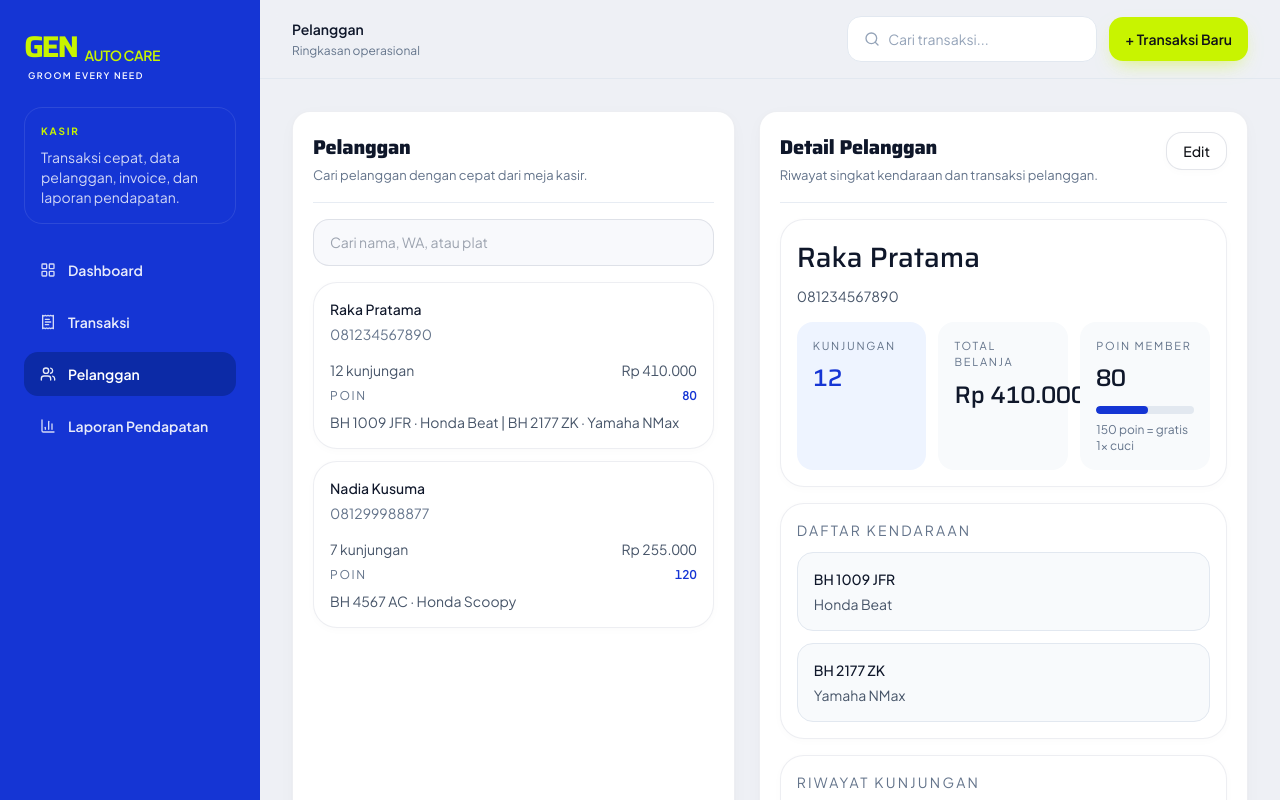
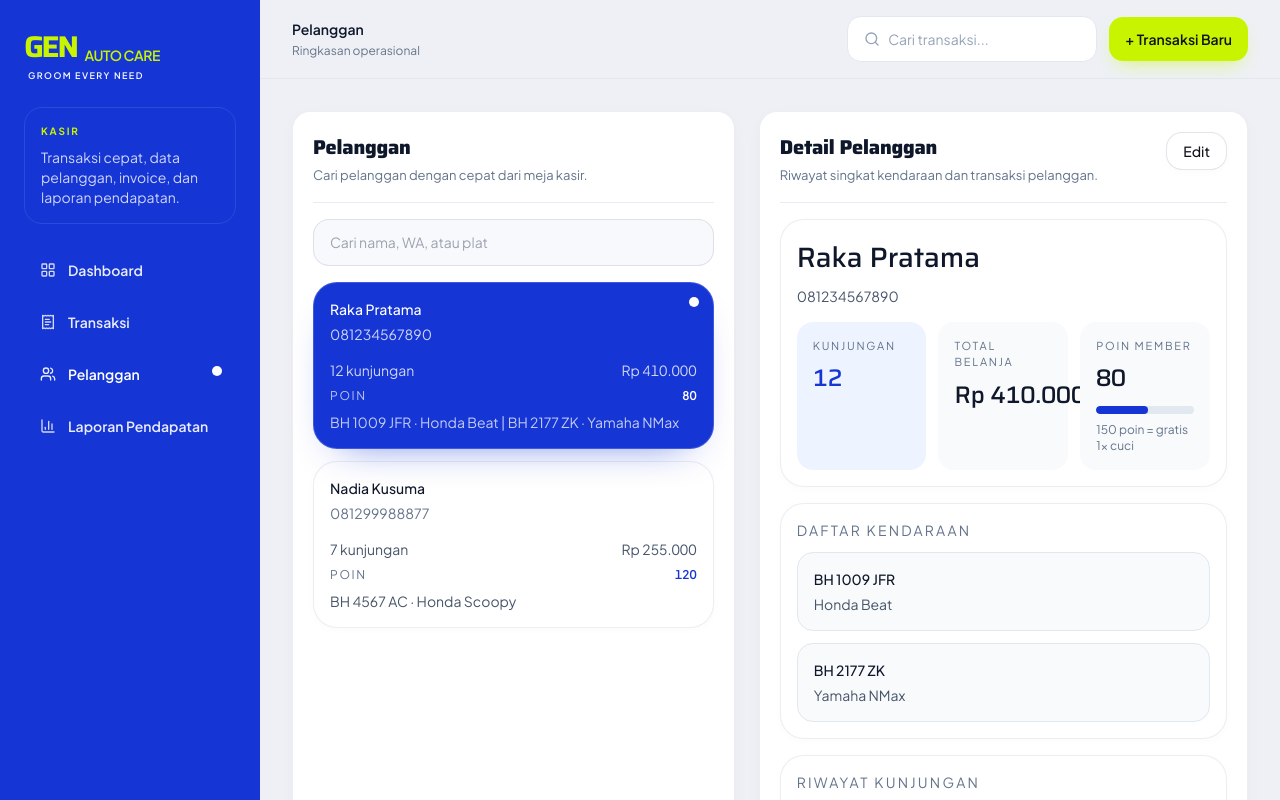
Before and after one commit to triosptr/app-genautocare, a React (Vite) app: page /customers in a window 1280 px wide. Shown: the top 800 px of the page. Built offline with nearby package versions, Linux system fonts and the light colour scheme.

Commit message:
UI: unify selected state (blue card + dot)

```diff
--- a/src/components/layout/AppShell.tsx
+++ b/src/components/layout/AppShell.tsx
@@ -49,7 +49,7 @@ export function AppShell({ mode, role, onSignOut, children }: AppShellProps) {
                 className={({ isActive }) =>
                   cn(
                     'flex items-center gap-3 rounded-[14px] px-4 py-3 text-sm font-semibold transition-colors duration-200',
-                    isActive ? 'bg-[#0c2aa6] text-white' : 'text-white/90 hover:bg-white/10',
+                    isActive ? 'brand-selected' : 'text-white/90 hover:bg-white/10',
                   )
                 }
               >
--- a/src/index.css
+++ b/src/index.css
@@ -94,6 +94,25 @@
   background-color: #ffffff;
   transform: translateY(-1px);
   box-shadow: 0 4px 12px rgba(0, 0, 0, 0.03);
+}
+
+.brand-selected {
+  position: relative;
+  border-color: rgba(255, 255, 255, 0.18);
+  background: var(--brand-blue);
+  color: #ffffff;
+  box-shadow: 0 18px 42px -28px rgba(21, 53, 212, 0.8);
+}
+
+.brand-selected::after {
+  content: '';
+  position: absolute;
+  top: 14px;
+  right: 14px;
+  width: 10px;
+  height: 10px;
+  border-radius: 999px;
+  background: #ffffff;
 }
 
 .brand-canvas {
--- a/src/pages/CashierDetailPage.tsx
+++ b/src/pages/CashierDetailPage.tsx
@@ -162,7 +162,7 @@ export default function CashierDetailPage() {
                   className={cn(
                         'relative flex min-h-[160px] flex-col justify-between rounded-[16px] border p-4 text-left transition-all duration-200 hover:-translate-y-1 hover:shadow-lg',
                     tierStyles[service.tier],
-                        selectedServices.includes(service.id) ? 'border-[#1535D4] bg-[#1535D4] text-white' : '',
+                        selectedServices.includes(service.id) ? 'brand-selected' : '',
                   )}
                 >
                   <div>
@@ -170,7 +170,6 @@ export default function CashierDetailPage() {
                           <p className={cn('text-[10px] uppercase tracking-[0.14em]', selectedServices.includes(service.id) ? 'text-white/70' : 'text-slate-500')}>
                             {service.tier}
                           </p>
-                          {selectedServices.includes(service.id) && <span className="mt-1 h-2.5 w-2.5 rounded-full bg-white" />}
                     </div>
                     <p className="mt-3 font-display text-[18px] leading-tight md:text-[20px]">{service.name}</p>
                   </div>
@@ -194,7 +193,7 @@ export default function CashierDetailPage() {
                   onClick={() => setWasherId(employee.id)}
                   className={cn(
                     'brand-outline-card flex items-center justify-between rounded-[16px] p-4 text-left transition',
-                    washerId === employee.id ? 'border-[#1535D4] bg-[#1535D4] text-white' : '',
+                    washerId === employee.id ? 'brand-selected' : '',
                   )}
                 >
                   <p className={cn('font-medium', washerId === employee.id ? 'text-white' : 'text-slate-900')}>{employee.name}</p>
@@ -265,7 +264,7 @@ export default function CashierDetailPage() {
                       className={cn(
                         'rounded-[12px] border px-3 py-2 text-xs font-semibold transition',
                         usePoints
-                          ? 'border-[#1535D4] bg-[#1535D4] text-white'
+                          ? 'brand-selected'
                           : 'border-slate-300 bg-white text-slate-700 hover:bg-[#f8f9fc]',
                         (!eligiblePoints || pickedServices.length === 0) && 'opacity-60',
                       )}
@@ -292,7 +291,7 @@ export default function CashierDetailPage() {
                     className={cn(
                       'rounded-[12px] border px-4 py-3 text-sm font-semibold transition',
                       payment === method
-                        ? 'border-[#1535D4] bg-[#1535D4] text-white'
+                        ? 'brand-selected'
                         : 'border-slate-300 bg-[#f8f9fc] text-slate-700 hover:bg-white',
                     )}
                   >
--- a/src/pages/CustomersPage.tsx
+++ b/src/pages/CustomersPage.tsx
@@ -1,5 +1,6 @@
 import { useMemo, useState } from 'react';
 import { Panel } from '@/components/ui/Panel';
+import { cn } from '@/lib/utils';
 import { useCashierStore } from '@/store/useCashierStore';
 import { formatCurrency, formatDateTime } from '@/utils/format';
 
@@ -55,34 +56,35 @@ export default function CustomersPage() {
           className="brand-input mb-4 w-full rounded-2xl px-4 py-3"
         />
         <div className="space-y-3">
-          {filteredCustomers.map((customer) => (
+          {filteredCustomers.map((customer) => {
+            const isSelected = customer.id === selectedCustomer?.id;
+            return (
               <button
                 key={customer.id}
                 type="button"
                 onClick={() => setSelectedCustomerId(customer.id)}
-              className={`brand-soft-card w-full rounded-3xl p-4 text-left transition ${
-                customer.id === selectedCustomer?.id ? 'border-[#1535D4]/18 bg-[#f8fbff]' : ''
-              }`}
+                className={cn('brand-soft-card w-full rounded-3xl p-4 text-left transition', isSelected && 'brand-selected')}
               >
                 <div className="flex items-start justify-between gap-4">
                   <div>
-                  <p className="font-medium">{customer.name}</p>
-                  <p className="mt-1 text-sm text-slate-500">{customer.phone}</p>
+                    <p className={cn('font-medium', isSelected ? 'text-white' : 'text-slate-900')}>{customer.name}</p>
+                    <p className={cn('mt-1 text-sm', isSelected ? 'text-white/80' : 'text-slate-500')}>{customer.phone}</p>
                   </div>
                 </div>
-              <div className="mt-4 flex items-center justify-between text-sm text-slate-600">
+                <div className={cn('mt-4 flex items-center justify-between text-sm', isSelected ? 'text-white/80' : 'text-slate-600')}>
                   <span>{customer.visits} kunjungan</span>
                   <span className="tabular-nums">{formatCurrency(customer.spend)}</span>
                 </div>
-              <div className="mt-2 flex items-center justify-between text-xs text-slate-500">
+                <div className={cn('mt-2 flex items-center justify-between text-xs', isSelected ? 'text-white/70' : 'text-slate-500')}>
                   <span className="uppercase tracking-[0.14em]">Poin</span>
-                <span className="font-semibold tabular-nums text-[#1535D4]">{customer.points}</span>
+                  <span className={cn('font-semibold tabular-nums', isSelected ? 'text-white' : 'text-[#1535D4]')}>{customer.points}</span>
                 </div>
-              <p className="mt-2 text-sm text-slate-600">
+                <p className={cn('mt-2 text-sm', isSelected ? 'text-white/75' : 'text-slate-600')}>
                   {customer.vehicles.map((vehicle) => `${vehicle.plate} · ${vehicle.merk}`).join(' | ')}
                 </p>
               </button>
-          ))}
+            );
+          })}
         </div>
       </Panel>
 
```
Lines whose indentation alone changed are shown as unchanged.
